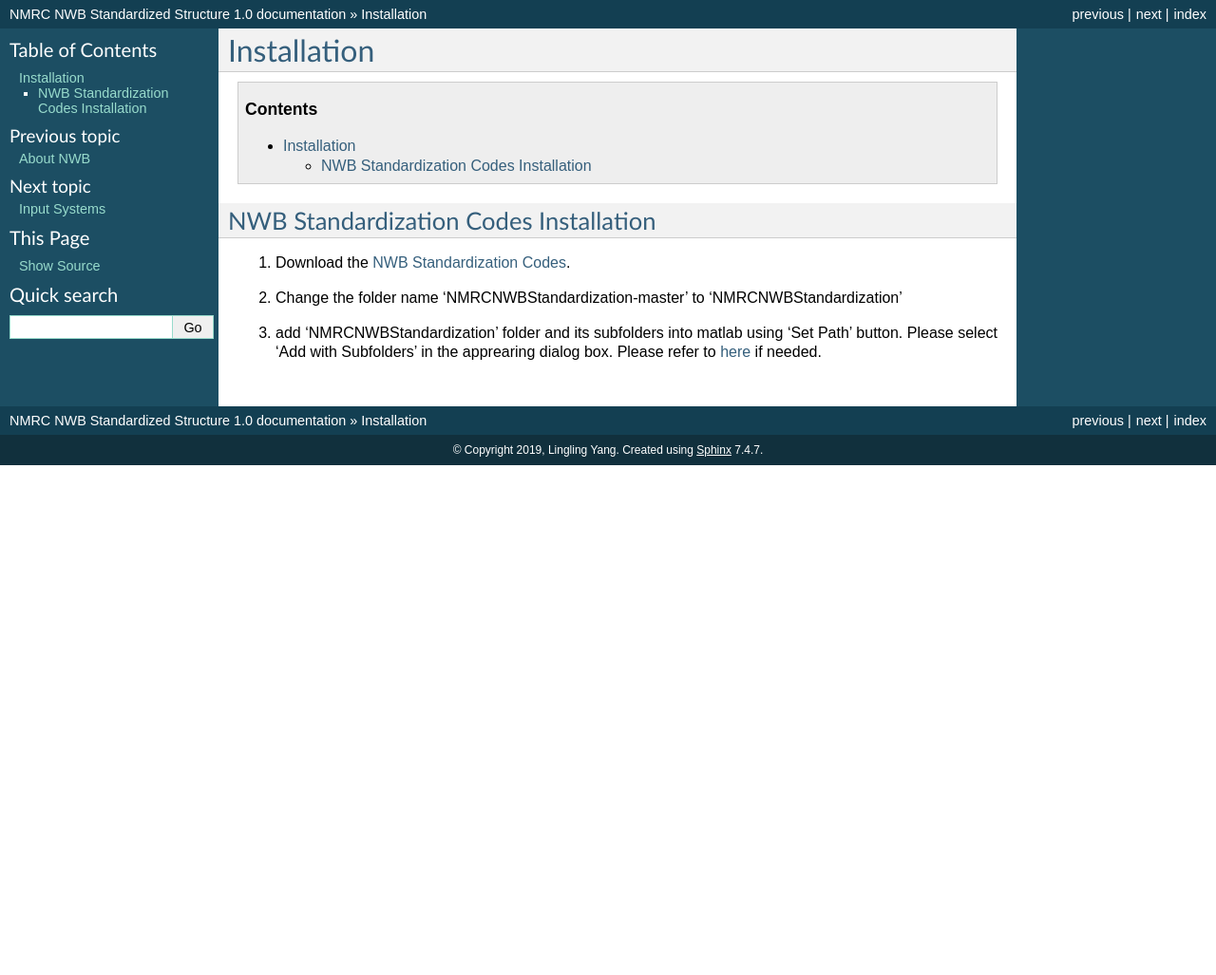
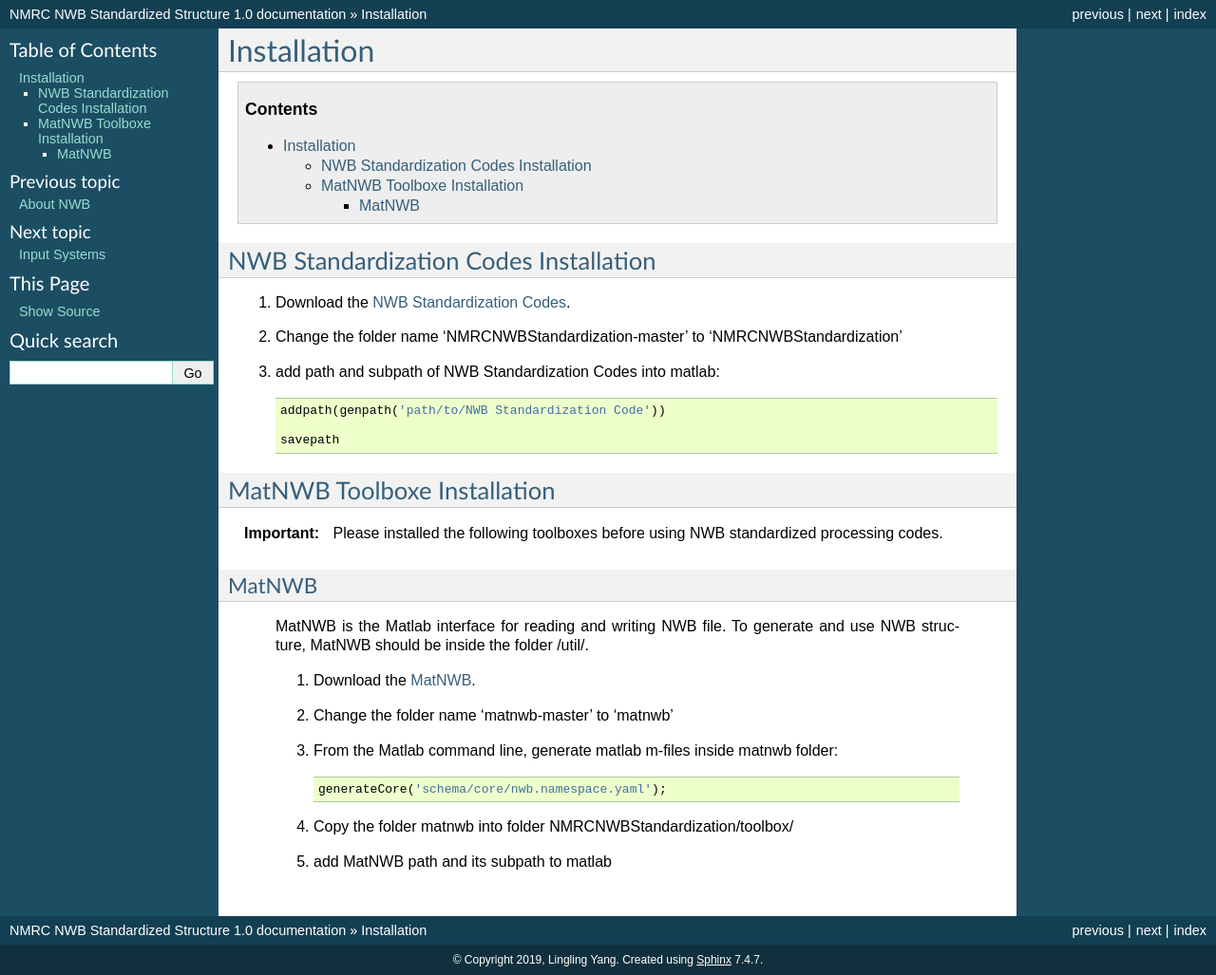
Before and after one commit to yangll0620/NMRCNWBStandardization, a Sphinx documentation site: the page built from docs/installation.rst, in a window 1280 px wide. Shown: the whole page at 95% size. Built offline with Sphinx 7.4.7, drawn with Linux system fonts in a browser that asks for light colours; before the commit the page ends 900 px from its top, so only the background shows below that.

Commit message:
add MatNWB installation back in the installation docs

```diff
--- a/docs/installation.rst
+++ b/docs/installation.rst
@@ -12,8 +12,39 @@ NWB Standardization Codes Installation
 
 #. Change the folder name 'NMRCNWBStandardization-master' to 'NMRCNWBStandardization'
 
+#. add path and subpath of NWB Standardization Codes into matlab::
+
+	addpath(genpath('path/to/NWB Standardization Code'))
+
+	savepath
 
 
-#. add 'NMRCNWBStandardization' folder and its subfolders into matlab using 'Set Path' button. Please select 'Add with Subfolders' in the apprearing dialog box. Please refer to `here`_ if needed.
 
-	.. _here: https://www.mathworks.com/help/matlab/matlab_env/add-remove-or-reorder-folders-on-the-search-path.html
+MatNWB Toolboxe Installation
+---------------------------
+
+.. IMPORTANT::
+
+	Please installed the following toolboxes before using NWB standardized processing codes.
+
+.. _installmatnwb-label:
+
+MatNWB
+^^^^^^
+
+	MatNWB is the Matlab interface for reading and writing NWB file. To generate and use NWB structure, MatNWB should be inside the folder /util/.
+
+	#. Download the `MatNWB`_.
+
+		.. _MatNWB: https://github.com/NeurodataWithoutBorders/matnwb
+
+	#. Change the folder name 'matnwb-master' to 'matnwb'
+
+	#. From the Matlab command line, generate matlab m-files inside matnwb folder::
+
+		generateCore('schema/core/nwb.namespace.yaml');
+
+	#. Copy the folder matnwb into folder NMRCNWBStandardization/toolbox/
+
+
+	#. add MatNWB path and its subpath to matlab
```
